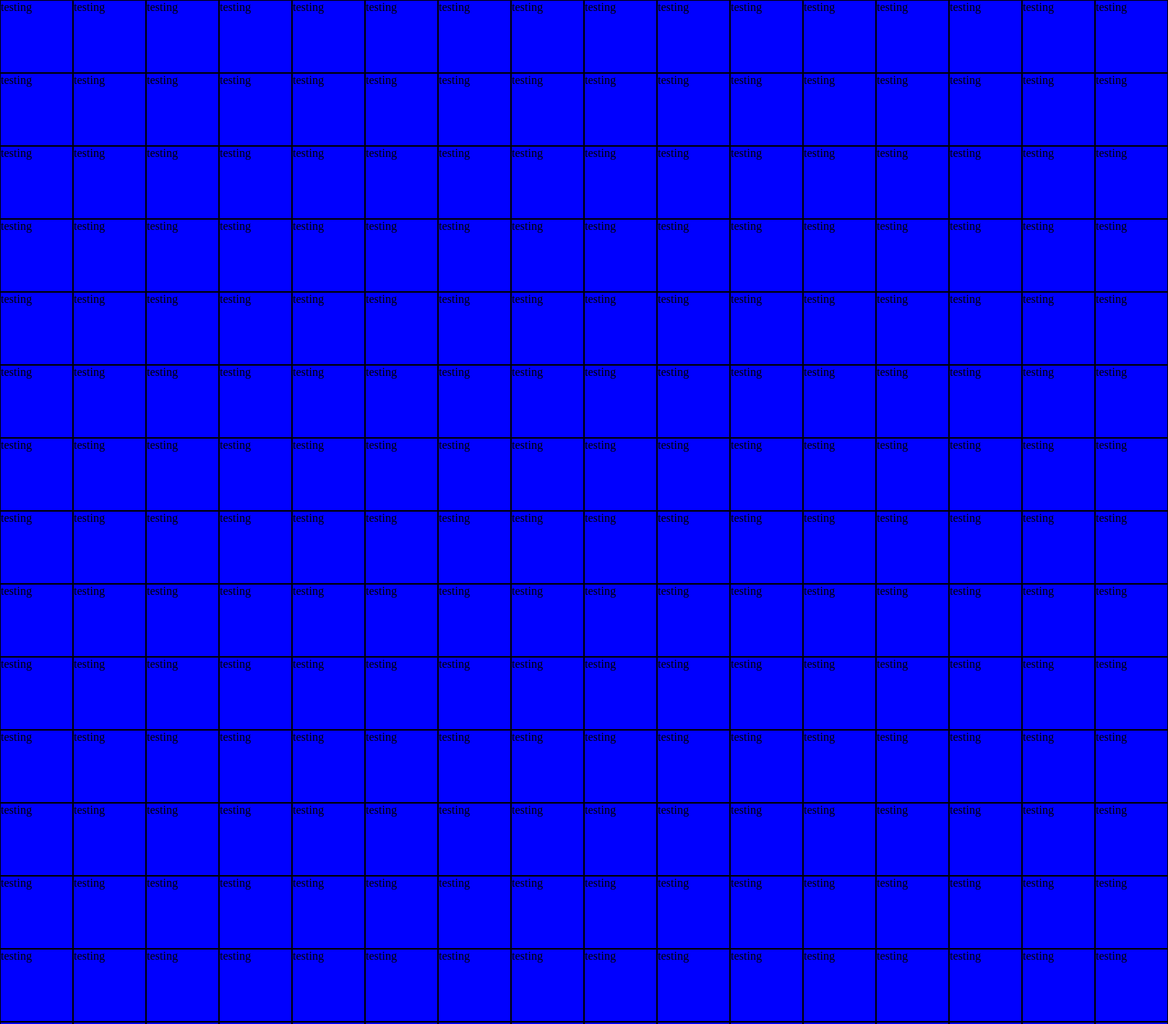
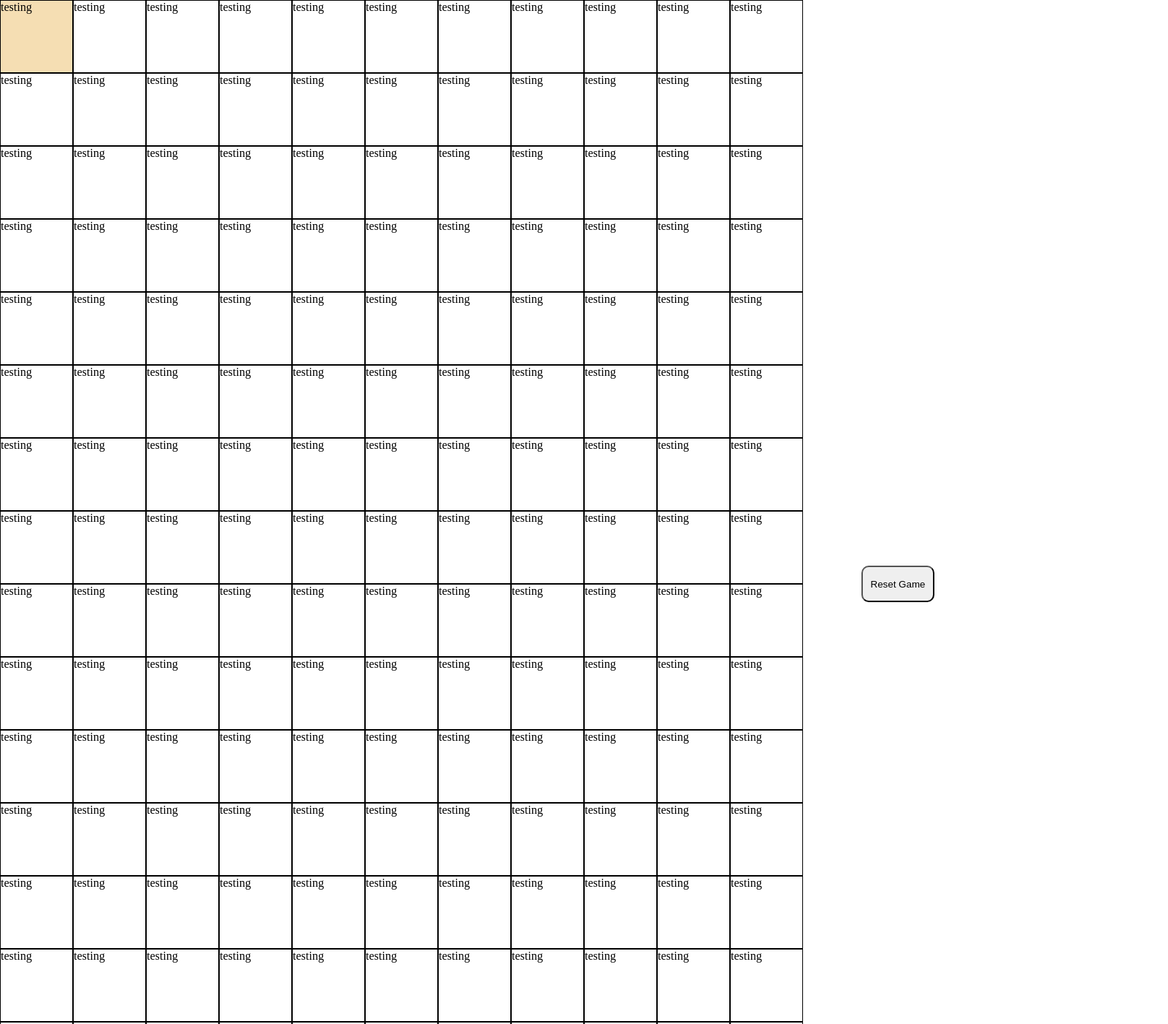
Before and after one commit to monroeaustin/etch-a-sketch, a plain HTML site: page index.html in a window 1280 px wide. Shown: the top 1403 px of the page at 73% size, 1600 px wide, since content can reach past the window. Drawn offline with Linux system fonts and the light colour scheme.

Commit message:
Improved autoCreateGrid with UI hover effects & reset button

```diff
--- a/index.html
+++ b/index.html
@@ -9,7 +9,7 @@
 </head>
 <body>
     <div class="cntr"></div>
-
+    <input type="button" value="Reset Game" id="resetbtn">
      <script src="./java.js" defer></script>
 </body>
 </html>
--- a/java.js
+++ b/java.js
@@ -1,6 +1,4 @@
 container = document.querySelector('.cntr')
-
-
 
 
 
@@ -8,21 +6,13 @@ function createGrid(b) {
 
 
     for (let i = 0;i < b; ++i){
-        const newDiv = document.createElement('div')
-        newDiv.classList.add('unhovered')
 
-            // Link Event Listener to newly created DIVs
+        // Regular class added for Default Styling
+        const newDiv = document.createElement('div');
+        newDiv.classList.add('regular');
 
-
-           // Link Event Listener to newly created DIVs
-           newDiv.addEventListener("onclick", (e) => {
-            newDiv.classList.add('hovered')
-            console.log("Hovered should work!")
-        }
-        );
-
+        // Typical Styling Default CSS within JS/DOM
         newDiv.innerText = "testing";
-        newDiv.style.backgroundColor = "red";
         newDiv.style.height = "100px";
         newDiv.style.width = "100px";
         newDiv.style.border = "solid 1px black";
@@ -31,17 +21,19 @@ function createGrid(b) {
 
 
         container.appendChild(newDiv)
-        // Link Event Listener to newly created DIVs
-
-        const allDivs = document.querySelectorAll('.unhovered')
-
-        allDivs.forEach(function (div){
-            div.addEventListener('click', function(){
-            console.log("You clicked a square")
-            })
-        })
 
     }
-}
+    // After creation --> Simply added eventListener to all Items
+    const allDivs = document.querySelectorAll('.regular')
 
-createGrid(256)
+    allDivs.forEach(function(div) {
+        div.addEventListener('mouseover', function() {
+          div.classList.remove('regular')
+          div.classList.add('hovered')
+
+        //   Creats and modify classes based on the status of the hover
+        });
+      });
+    }
+
+createGrid(256);
--- a/style.css
+++ b/style.css
@@ -4,16 +4,37 @@
     box-sizing: border-box;
 }
 .cntr{
+    height: 1600px;
     width: 1600px;
     flex-wrap:wrap;
-    min-width: 1600px;
-    min-height: 1600px;
+    flex-basis: 2;
+    flex-shrink: 1;
+}
+
+#resetbtn{
+    flex-basis: 0.5;
+    min-height: 50px;
+    min-width: 100px;
+    margin:auto;
+    border-radius: 10px;
+}
+
+#resetbtn:hover{
+    color: green;
+    background-color: white;
+    font-weight: bold;
 }
 .hovered{
 
     background-color: wheat !important;
 }
 
-.unhovered{
-    background-color: blue !important;
+
+.regular {
+    /* This code styles an unused/Non-Touched DIV */
+    background-color: white;
 }
+body{
+    display: flex;
+    justify-content: space-evenly;
+}
```
